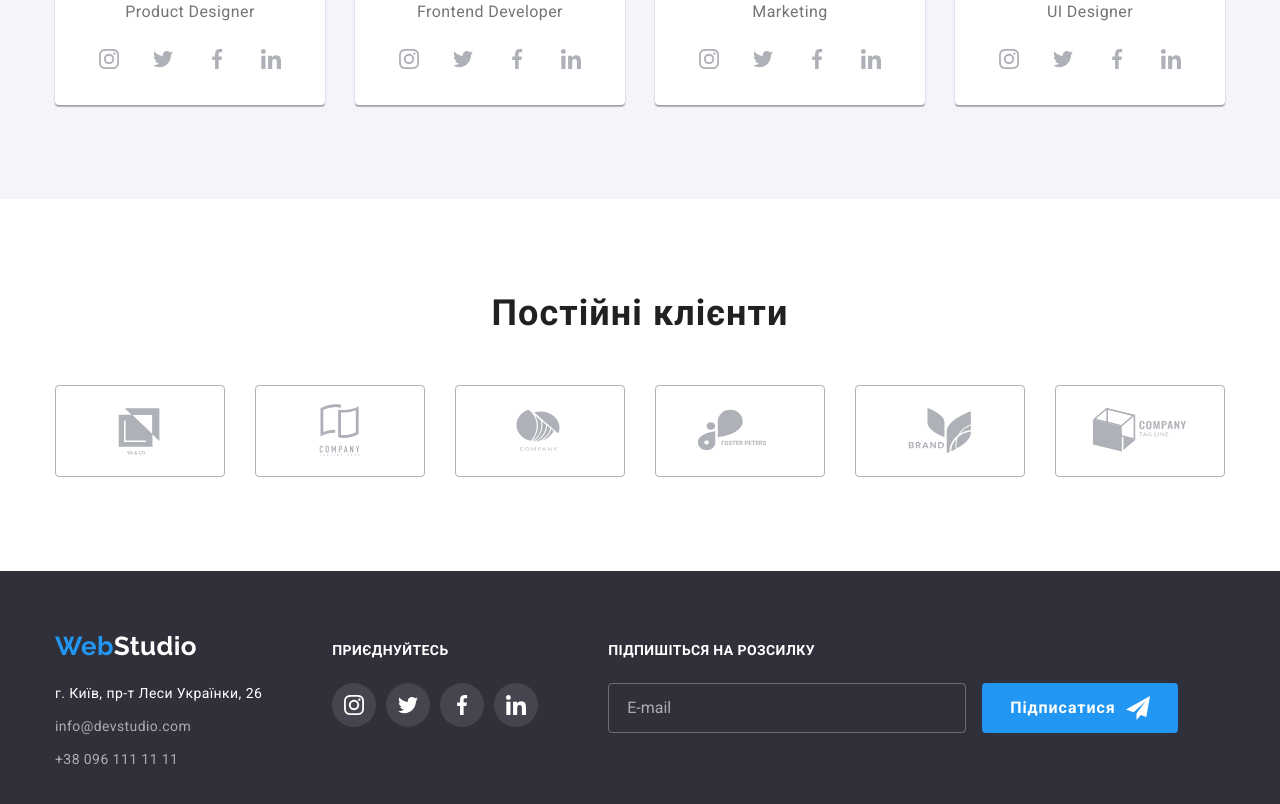
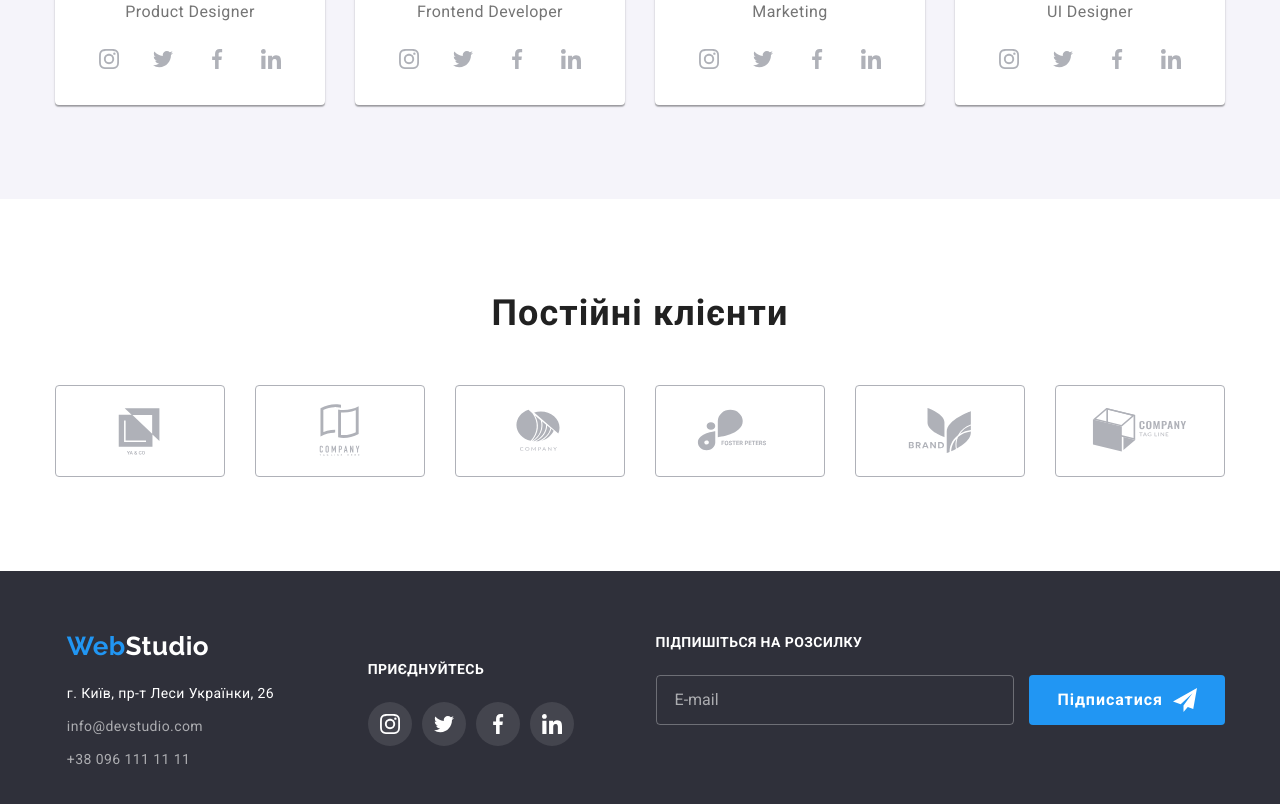
Before and after one commit to Viktoriia38/goit-markup-hw-08, a plain HTML site: page index.html in a window 1280 px wide. Shown: the part 2098-2902 px from the top of the page. Drawn offline with nearby package versions, Linux system fonts and the light colour scheme.

Commit message:
Fixed mistakes

```diff
--- a/sass/components/_footer.scss
+++ b/sass/components/_footer.scss
@@ -1,11 +1,7 @@
 .bottom {
     padding: 60px 0;
     background-color: var(--grey-bg-color);
-    background-position: center;
-    margin: auto;
     display: flex;
-    flex-wrap: wrap;
-    justify-content: space-evenly;
 
 //  tablet
     @media screen and (min-width: 768px) {
@@ -20,6 +16,7 @@
 
 .mobile-bottom {
     text-align: center;
+    margin: auto;
 
 //  tablet
     @media screen and (min-width: 768px) {
@@ -72,11 +69,24 @@
 .bottom .container {
     display: flex;
     gap: 70px;
-    align-items: baseline;
+    flex-wrap: wrap;
+
+        //  tablet
+            @media screen and (min-width: 768px) {
+                flex-wrap: nowrap;
+                justify-content: space-evenly;
+                }
+
+            //  desktop
+            @media screen and (min-width: 1200px) {
+                text-align: start;
+                align-items: baseline;
+            }
 }
 
 .social-footer {
-    text-align: center;
+    margin: auto;
+        text-align: center;
 
     //  tablet
     @media screen and (min-width: 768px) {
```
Also changed, not shown: css/main.css, css/main.min.css, 2 other files.
